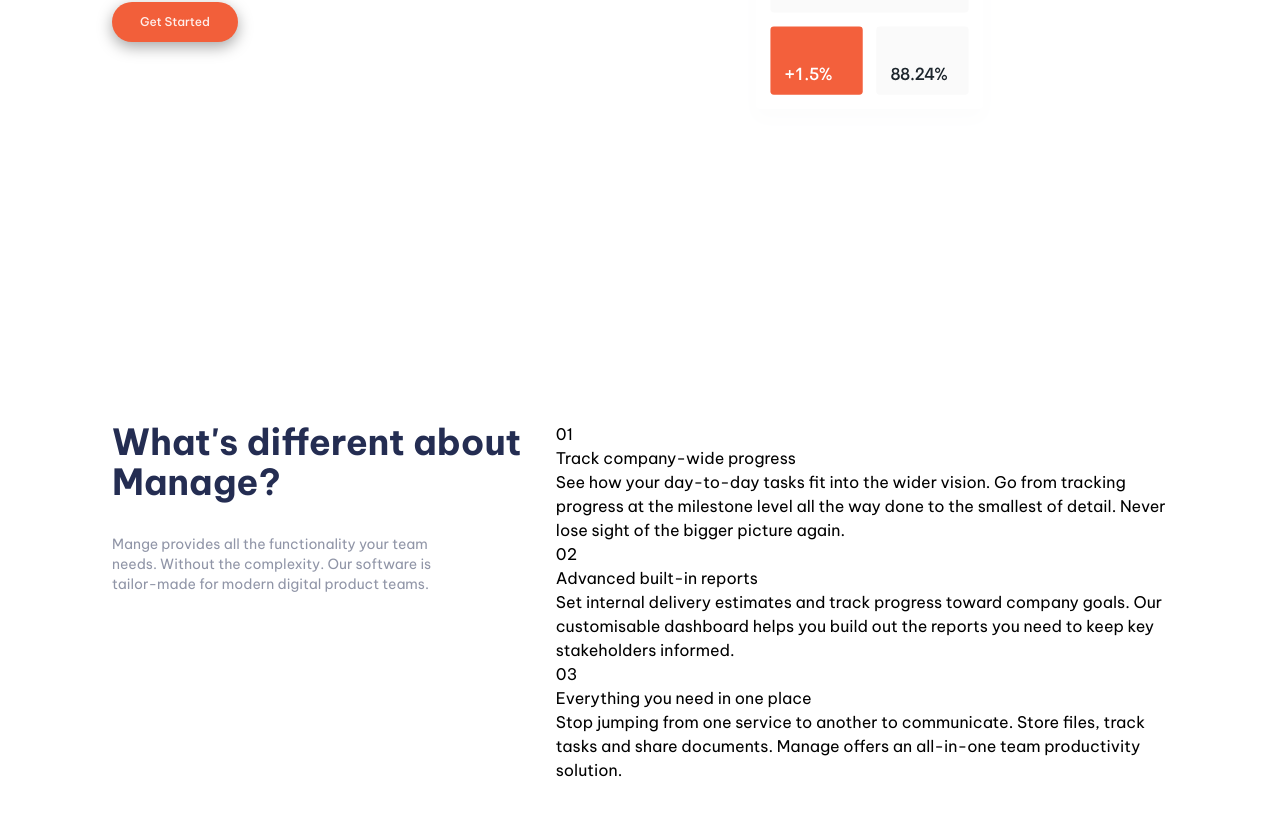
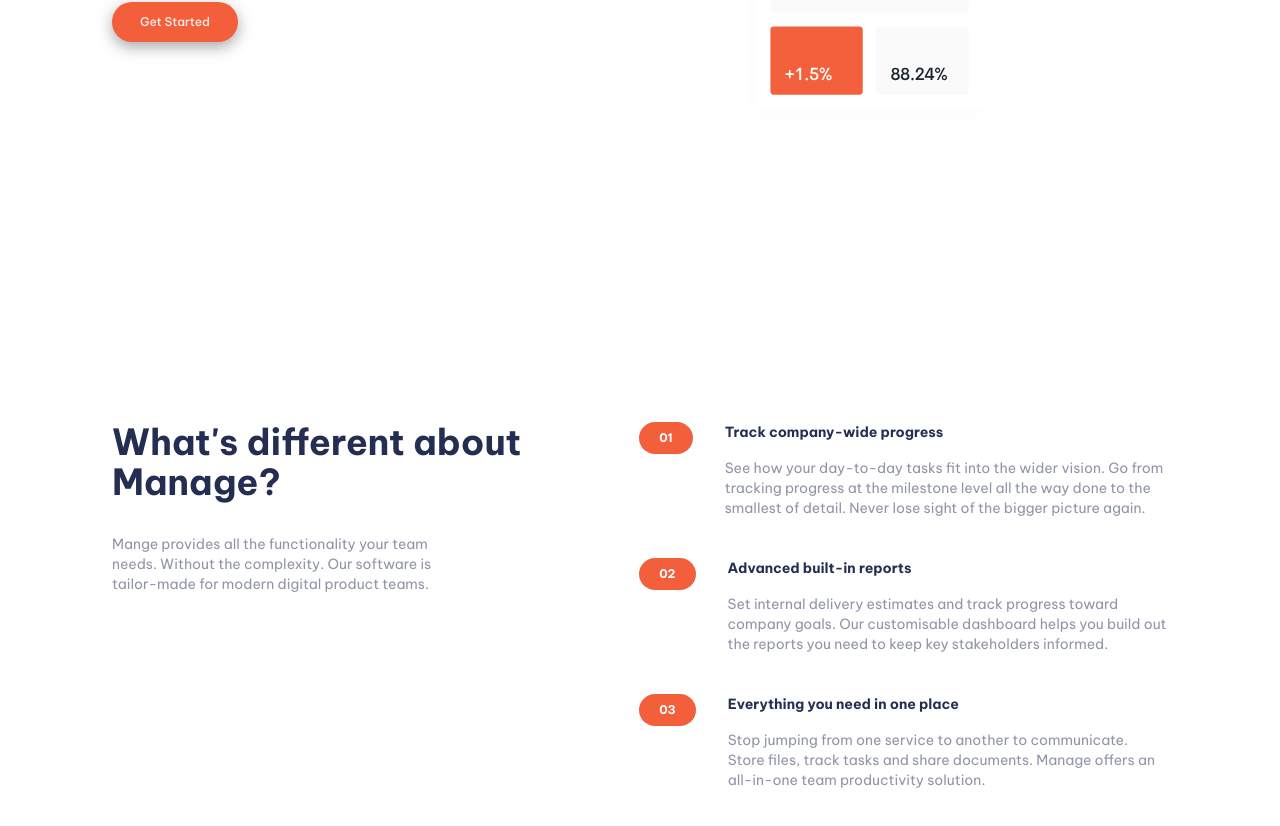
Before and after one commit to chrisgibbo/Manage-Landing-Page, a React (Create React App) app in the folder manage-landing-page/: page / in a window 1280 px wide. Shown: the part 474-1300 px from the top of the page. Built offline with nearby package versions, Linux system fonts and the light colour scheme.

Commit message:
add style to inforSection component

```diff
--- a/manage-landing-page/src/components/infoSection.js
+++ b/manage-landing-page/src/components/infoSection.js
@@ -3,10 +3,14 @@ import "../App.css";
 
 const infoSection = (props) => {
   return (
-    <div>
-      <button>{props.button}</button>
-      <h3>{props.title}</h3>
-      <p>{props.paragraph}</p>
+    <div className="flex items-start ml-20 pb-10 gap-8">
+      <button className="brightRed py-2 px-5 font-bold text-white text-xs rounded-full">
+        {props.button}
+      </button>
+      <div>
+        <h3 className="darkBlue font-bold text-sm pb-4">{props.title}</h3>
+        <p className="greyFont text-sm">{props.paragraph}</p>
+      </div>
     </div>
   );
 };
```
